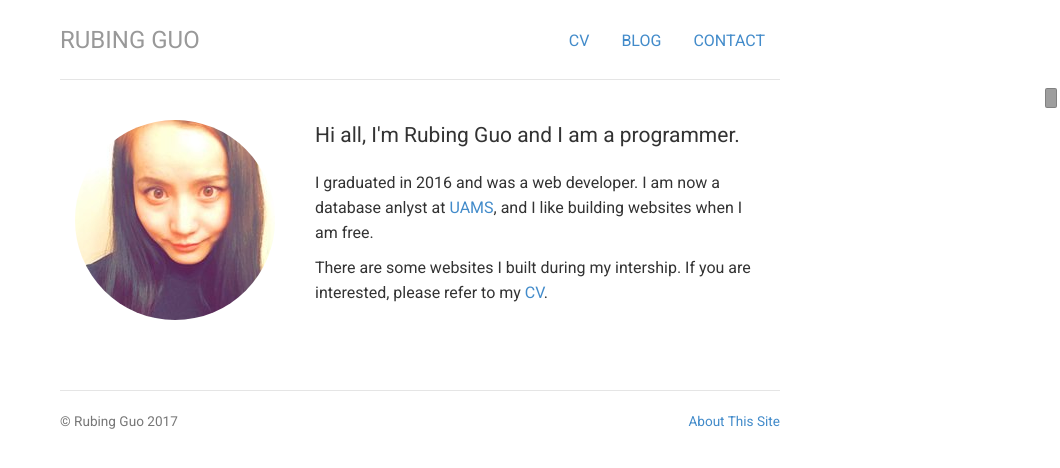
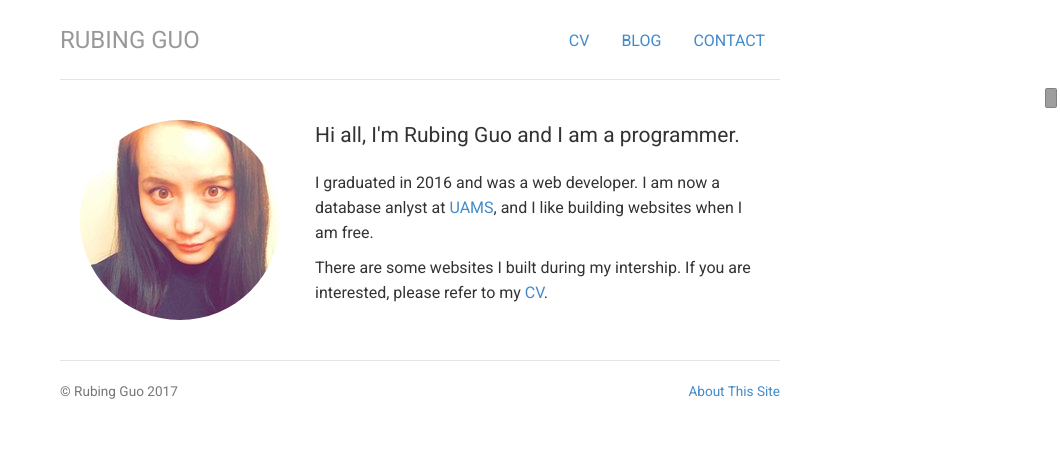
Before and after one commit to flower-joke/peanutshells.github.io, a Jekyll site: the page built from index.html, in a window 1280 px wide. Shown: the top 468 px of the page, without its empty margins (220-1280 px from the left). Built offline with Jekyll 4.4.1, drawn with Linux system fonts in a browser that asks for light colours; nearby versions of some CDN libraries; comment, search, counter and statistics services are not loaded.

Commit message:
Update style.css
center my profile

```diff
--- a/css/style.css
+++ b/css/style.css
@@ -19,7 +19,7 @@
 h3.text-muted a {text-decoration: none; color: #999999; }
 h3.text-muted a:hover { text-decoration: none; color: #0088cc; }
 
-img.avatar { margin-bottom: 30px; }
+img.avatar { margin-bottom: 30px; display: block; margin: auto; }
 
 /* Custom container */
 .container > hr { margin: 30px 0; }
```
